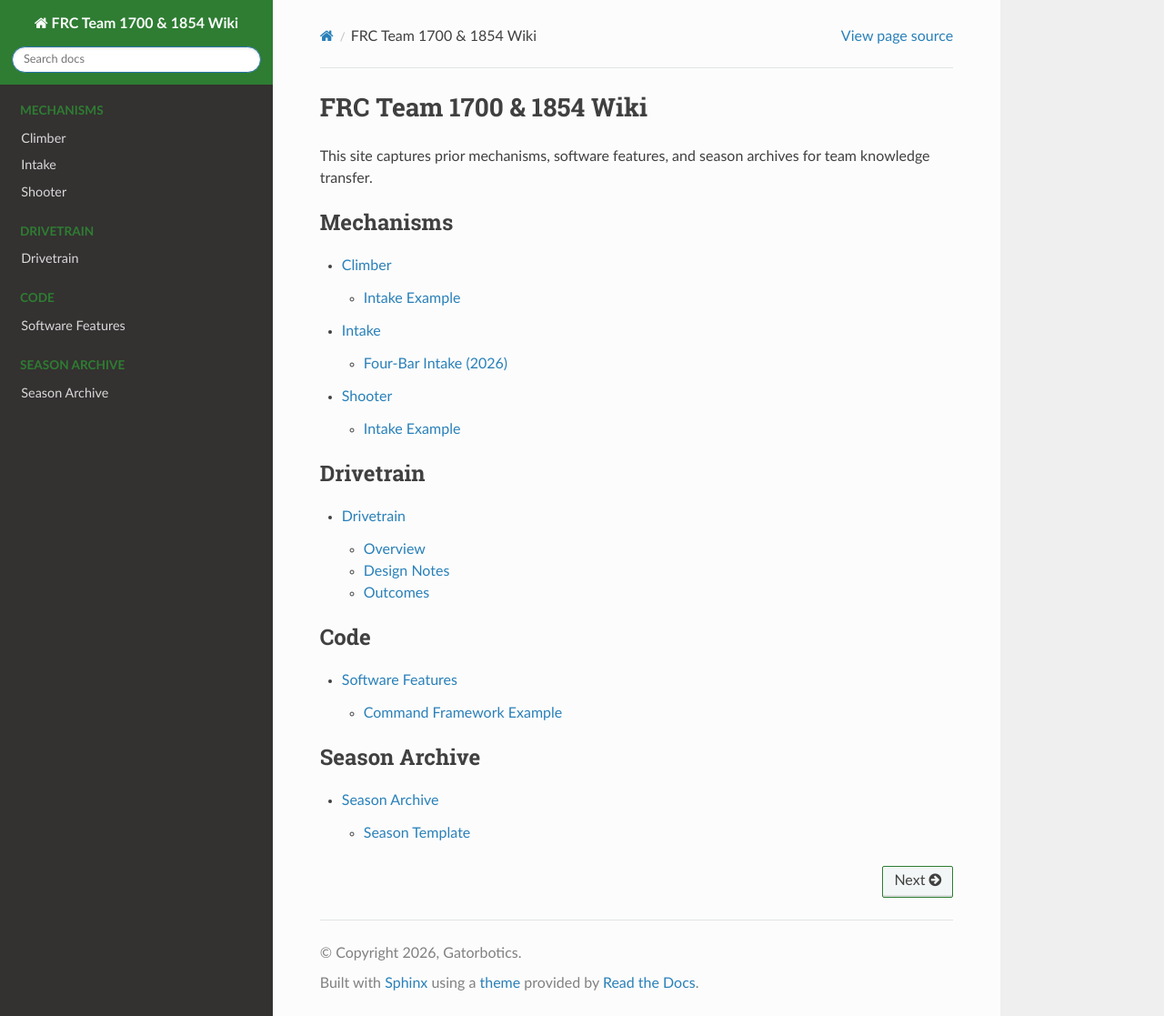
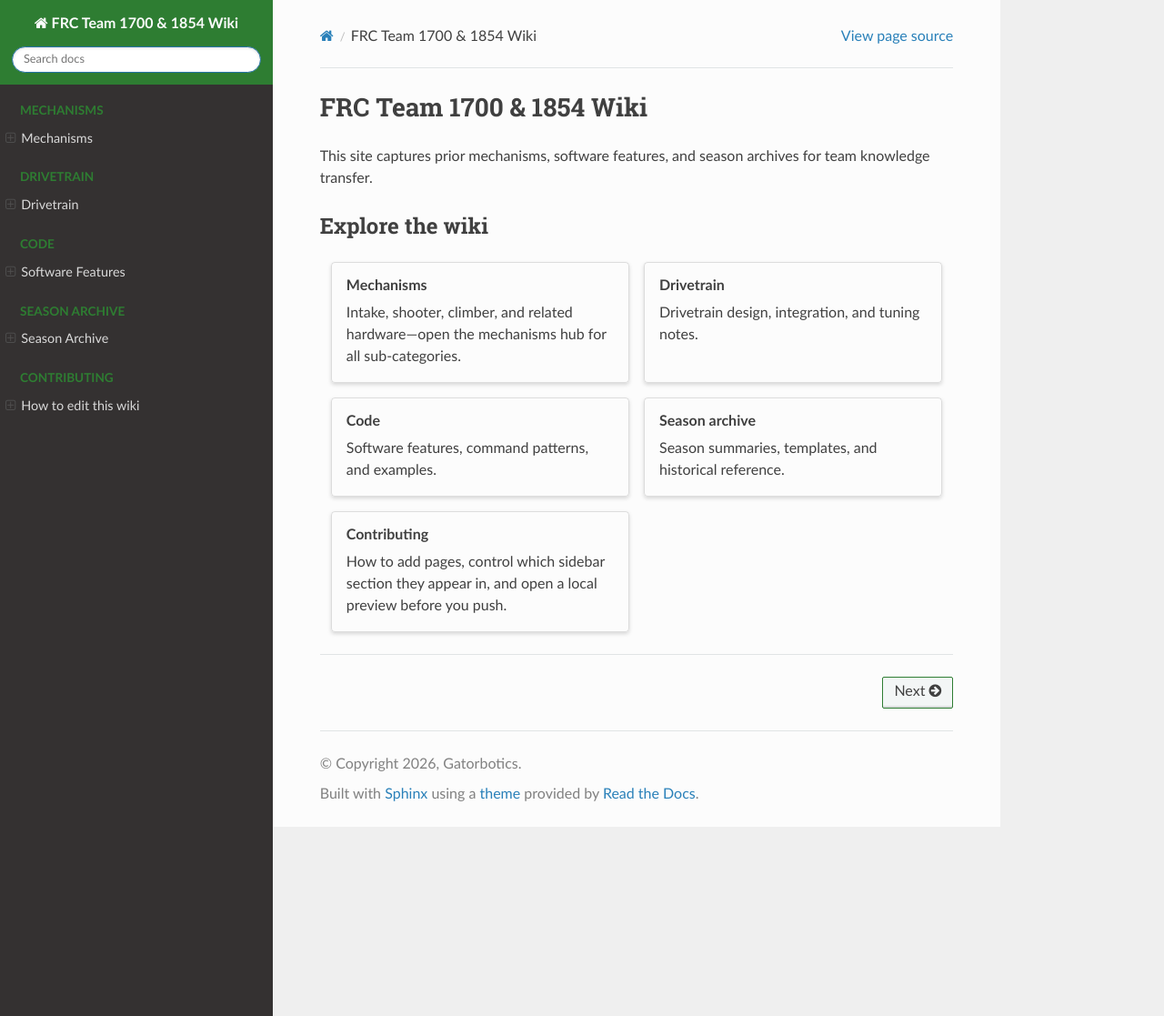
Before and after one commit to gatorbotics1700/Team-Wiki, a Sphinx documentation site: the page built from docs/index.rst, in a window 1280 px wide and 1117 px high. Shown: the whole window at 91% size. Built offline with Sphinx 7.4.7 and the Read the Docs theme 3.1.0, drawn with Linux system fonts in a browser that asks for light colours.

Commit message:
changed structure, made preview commands easier

```diff
--- a/docs/conf.py
+++ b/docs/conf.py
@@ -8,7 +8,7 @@ copyright = "2026, Gatorbotics"
 _base = os.environ.get("SPHINX_HTML_BASEURL", "").rstrip("/")
 html_baseurl = f"{_base}/" if _base else ""
 
-extensions = []
+extensions = ["sphinx_design"]
 
 templates_path = ["_templates"]
 exclude_patterns = ["_build", "Thumbs.db", ".DS_Store"]
@@ -18,8 +18,10 @@ html_static_path = ["_static"]
 html_css_files = ["custom.css"]
 html_title = "FRC Team Docs"
 html_theme_options = {
-    "collapse_navigation": True,
-    "navigation_depth": 4,
+    # False = full nav stays visible; True often hides siblings and feels like an
+    # older "flat" sidebar when you open mechanism pages.
+    "collapse_navigation": False,
+    "navigation_depth": 5,
     "includehidden": True,
     # False = sidebar shows this page's section headings (h2, h3, …) under the doc title.
     "titles_only": False,
--- /dev/null
+++ b/docs/editing-the-wiki.rst
@@ -0,0 +1,104 @@
+How to edit this wiki
+=======================
+
+This site is built with **Sphinx** from files under the ``docs/`` folder. What
+you put in ``docs/index.rst`` controls which **sidebar section** each page
+belongs to.
+
+Which sidebar section a page appears in
+-----------------------------------------
+
+Each green sidebar block (for example **Mechanisms**, **Code**) comes from one
+``.. toctree::`` block in ``docs/index.rst``. A page shows up under the block
+that **lists** it.
+
+Example from ``index.rst``:
+
+.. code-block:: rst
+
+   .. toctree::
+      :maxdepth: 2
+      :caption: Code
+
+      software/index
+
+To add a new page under **Code**, create ``docs/software/my-page.rst`` and add
+``software/my-page`` to that same toctree (paths are relative to ``docs/``,
+without ``.rst``).
+
+To put a page under **Mechanisms** instead, add its line under the Mechanisms
+``toctree``, not the Code one.
+
+Add a new top-level sidebar section
+-----------------------------------
+
+Add a **new** ``.. toctree::`` in ``docs/index.rst`` with its own caption:
+
+.. code-block:: rst
+
+   .. toctree::
+      :maxdepth: 2
+      :caption: Your new section name
+
+      path/to/first-page
+      path/to/second-page
+
+Order of these blocks in ``index.rst`` is the order they appear in the sidebar
+(top to bottom).
+
+Add a new page (minimal steps)
+------------------------------
+
+#. Create ``docs/<folder>/<name>.rst`` (or ``docs/<name>.rst`` at the top level).
+#. Start with a title and underline (see the **Headings** section below).
+#. Add ``<folder>/<name>`` (or ``<name>``) to the correct ``toctree`` in
+   ``docs/index.rst``, or to a **parent** page’s toctree if it should nest under
+   that page (like **Intake** → **Intake (2026)**).
+
+Nested pages under one parent (example: Intake)
+-----------------------------------------------
+
+- ``docs/index.rst`` lists ``mechanisms/index`` under Mechanisms. That page is
+  the **mechanisms hub** and lists climber, intake, shooter in its own
+  ``toctree``.
+- ``docs/mechanisms/intake-pages/intake.rst`` contains its own ``.. toctree::``
+  listing ``intake-2026``, etc.
+
+That makes **Mechanisms** → **Intake** → **Intake (2026)** in the nav.
+
+Headings (in-page outline and sidebar)
+--------------------------------------
+
+Use underline characters; length should match the title text.
+
+.. code-block:: rst
+
+   Page title
+   ==========
+
+   Major section
+   -------------
+
+   Subsection
+   ^^^^^^^^^^
+
+With ``titles_only: False`` in ``docs/conf.py``, these headings can appear in
+the sidebar as an outline for the **current** page.
+
+Preview locally
+---------------
+
+From the repo root (with a venv and dependencies installed):
+
+.. code-block:: bash
+
+   make livehtml
+
+Then open http://127.0.0.1:8000 . The site also deploys from ``main`` via
+GitHub Actions when you push.
+
+Further reading
+---------------
+
+- `reStructuredText primer <https://www.sphinx-doc.org/en/master/usage/restructuredtext/basics.html>`__
+- `Sphinx toctree <https://www.sphinx-doc.org/en/master/usage/restructuredtext/directives.html#directive-toctree>`__
--- a/docs/index.rst
+++ b/docs/index.rst
@@ -3,28 +3,77 @@ FRC Team 1700 & 1854 Wiki
 
 This site captures prior mechanisms, software features, and season archives for team knowledge transfer.
 
+Explore the wiki
+----------------
+
+.. grid:: 1 1 2 2
+   :gutter: 3
+
+   .. grid-item-card:: Mechanisms
+      :link: mechanisms/index
+      :link-type: doc
+
+      Intake, shooter, climber, and related hardware—open the mechanisms hub for
+      all sub-categories.
+
+   .. grid-item-card:: Drivetrain
+      :link: drivetrain/drivetrain
+      :link-type: doc
+
+      Drivetrain design, integration, and tuning notes.
+
+   .. grid-item-card:: Code
+      :link: software/index
+      :link-type: doc
+
+      Software features, command patterns, and examples.
+
+   .. grid-item-card:: Season archive
+      :link: season-archive/index
+      :link-type: doc
+
+      Season summaries, templates, and historical reference.
+
+   .. grid-item-card:: Contributing
+      :link: editing-the-wiki
+      :link-type: doc
+
+      How to add pages, control which sidebar section they appear in, and open a
+      local preview before you push.
+
+----
+
 .. toctree::
    :maxdepth: 2
    :caption: Mechanisms
+   :hidden:
 
-   mechanisms/climber
-   mechanisms/intake-pages/intake
-   mechanisms/shooter
+   mechanisms/index
 
 .. toctree::
    :maxdepth: 2
    :caption: Drivetrain
+   :hidden:
 
    drivetrain/drivetrain
 
 .. toctree::
    :maxdepth: 2
    :caption: Code
+   :hidden:
 
    software/index
 
 .. toctree::
    :maxdepth: 2
    :caption: Season Archive
+   :hidden:
 
    season-archive/index
+
+.. toctree::
+   :maxdepth: 2
+   :caption: Contributing
+   :hidden:
+
+   editing-the-wiki
--- /dev/null
+++ b/docs/mechanisms/index.rst
@@ -0,0 +1,37 @@
+Mechanisms
+==========
+
+Hardware subsystems: intakes, shooters, climbers, and other mechanism families.
+Open a category below; each page can list season-specific iterations (for example
+**Intake** → **Intake (2026)**).
+
+.. grid:: 1 1 2 2
+   :gutter: 3
+
+   .. grid-item-card:: Climber
+      :link: climber
+      :link-type: doc
+
+      Climber design, iterations, and notes.
+
+   .. grid-item-card:: Intake
+      :link: intake-pages/intake
+      :link-type: doc
+
+      Intake families and yearly pages (for example 2026 four-bar intake).
+
+   .. grid-item-card:: Shooter
+      :link: shooter
+      :link-type: doc
+
+      Shooter geometry, tuning, and subsystem documentation.
+
+----
+
+.. toctree::
+   :maxdepth: 2
+   :hidden:
+
+   climber
+   intake-pages/intake
+   shooter
--- a/docs/mechanisms/intake-pages/intake-2026.rst
+++ b/docs/mechanisms/intake-pages/intake-2026.rst
@@ -1,5 +1,5 @@
 Four-Bar Intake (2026)
-=============
+======================
 
 The Intake continuously picks up fuel pieces and guides them into the powered
 hopper floor transition. As a 4-bar linkage, it retracts upon impact.
--- a/requirements.txt
+++ b/requirements.txt
@@ -1,3 +1,4 @@
 sphinx
 sphinx-rtd-theme
 sphinx-autobuild
+sphinx-design
```
Also changed, not shown: README.md (+30 -4 lines), 1 other file.
